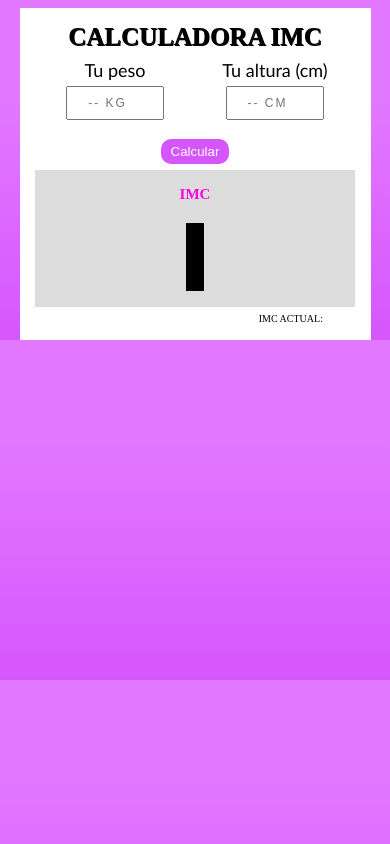
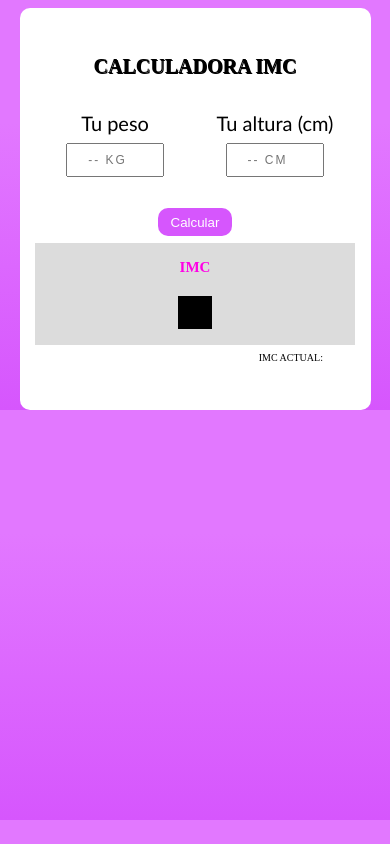
Before and after one commit to Espexus/fitlive, a plain HTML site: page frontend/calculadoraIMC.html in a window 390 px wide. Drawn offline with Linux system fonts and the light colour scheme.

Commit message:
responsive completo

```diff
--- a/frontend/css/cambioFisico.css
+++ b/frontend/css/cambioFisico.css
@@ -15,3 +15,9 @@
     margin: 0 auto;
     width: 20%;
 }
+
+@media (max-width: 480px) {
+    .seccion-form {
+        margin: 5% 0;
+    }
+}
--- a/frontend/css/general.css
+++ b/frontend/css/general.css
@@ -16,6 +16,7 @@ body {
     background-color: white;
     margin: 0 auto;
     margin-top: 2%;
+    border-radius: 10px;
 }
 
 /* titulos y generalidades  */
@@ -24,6 +25,7 @@ body {
     text-shadow: 1px 1px black;
     text-align: center;
     text-transform: uppercase;
+    margin-bottom: 4%;
 }
 
 .seccion-form {
@@ -60,11 +62,13 @@ label {
     background-color: rgb(220, 220, 220);
 }
 .contenedor-respuesta {
-    width: 6%;
+    width: 8%;
     min-height: 8vh;
     margin: 0 auto;
     background-color: black;
-    margin-top: 20px
+    margin-top: 20px;
+    color: white;
+    font-size: 1.4em;
 }
 .titulo-secundario {
     color: rgb(255, 0, 230);
@@ -83,7 +87,27 @@ label {
     html {
         font-size: 10px;
     }
+    .titulo-pagina {
+        font-size: 2em;
+    }
     .campo-form {
         height: 30px;
     }
+    .boton {
+        padding: 2% 4%;
+    }
+    .contenedor-respuesta {
+        min-height: 4vh;
+        width: 12%;
+    }
+    label {
+        margin-bottom: 6%;
+        font-size: 2em;
+    }
+    .main {
+        padding: 12% 4%;
+    }
+    .seccion-form {
+        margin: 6% 0;
+    }
 }
--- a/frontend/css/personaje.css
+++ b/frontend/css/personaje.css
@@ -18,3 +18,9 @@
 .stat-nivel {
     text-shadow: 1px 1px 2px rgb(98, 98, 98);
 }
+
+@media (max-width: 480px) {
+    .espacio-imagen {
+        margin-bottom: 10%;
+    }
+}
```
